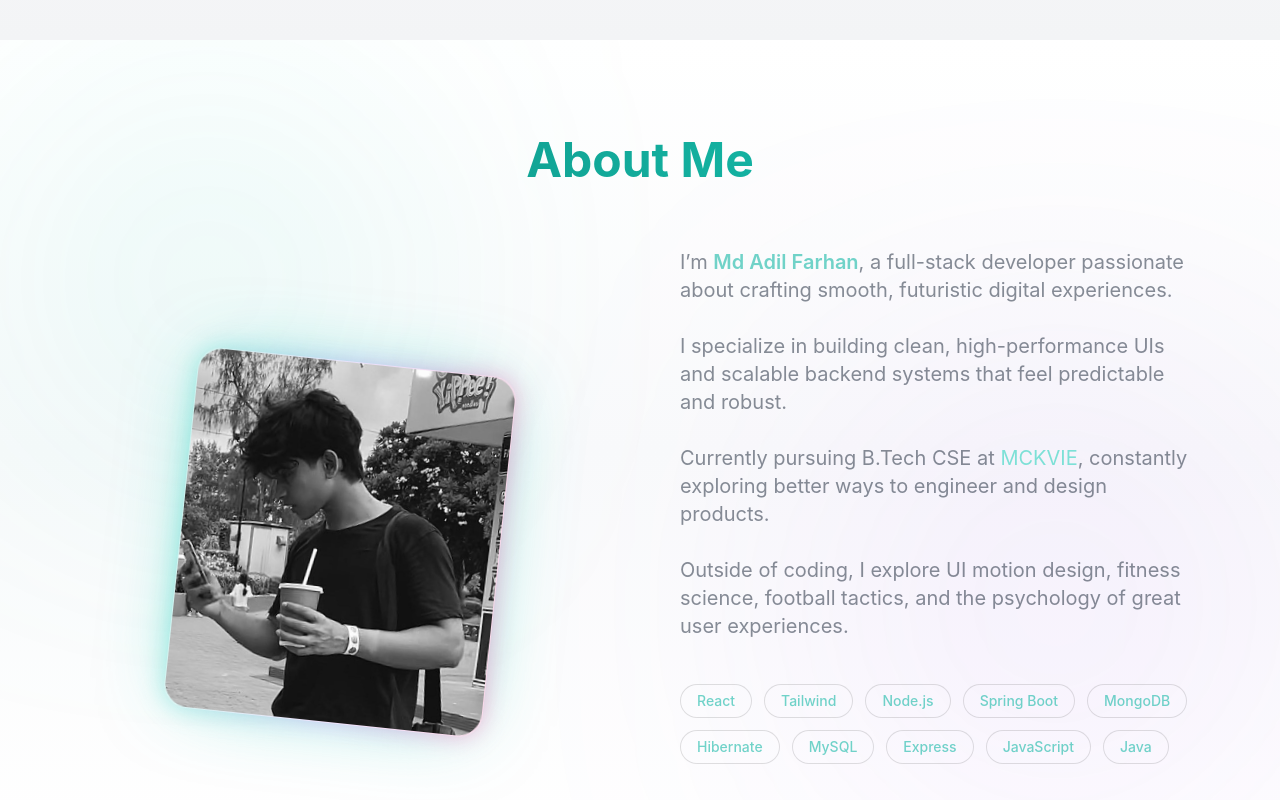
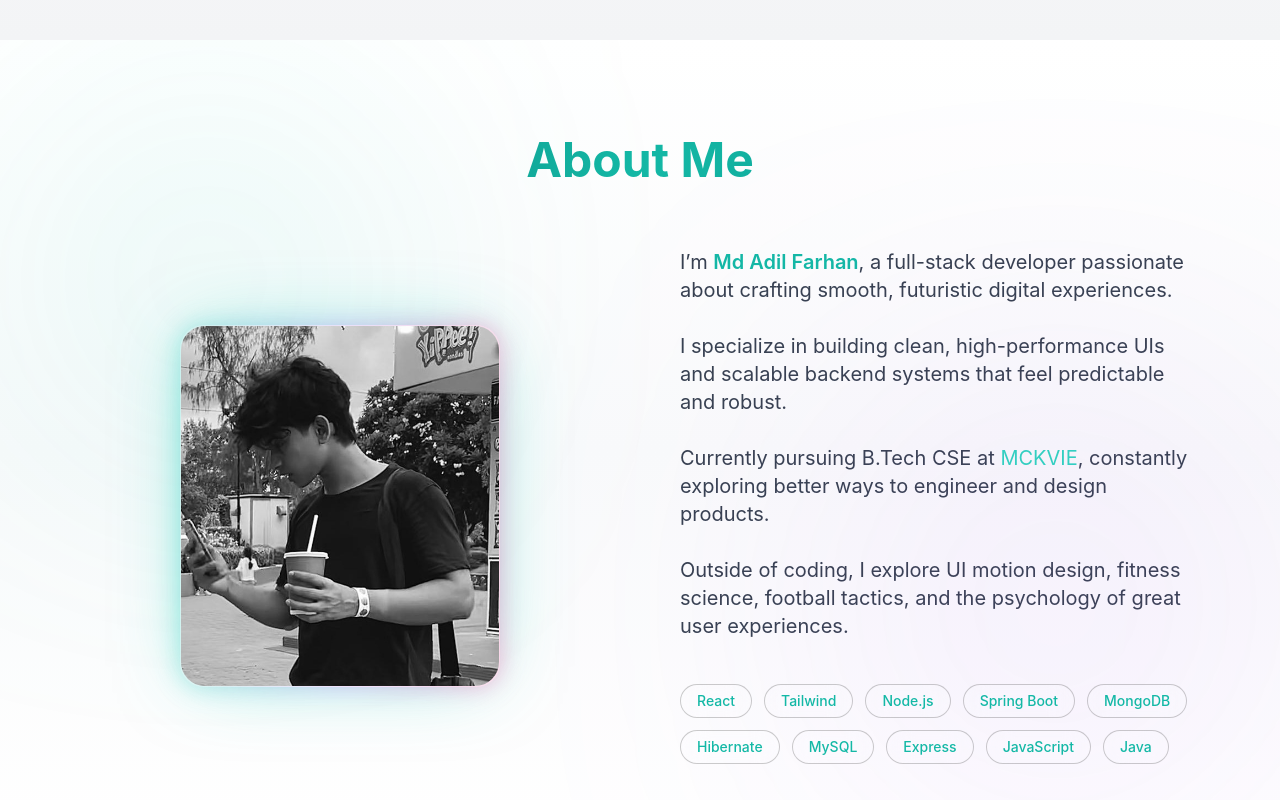
Before and after one commit to farhanadil1/portfolio, a React (Vite) app: page / in a window 1280 px wide. Shown: the part 760-1560 px from the top of the page. Built offline with nearby package versions, Linux system fonts and the light colour scheme.

Commit message:
refactor AboutSection for improved animation performance, update HeroSection padding, adjust Navbar width, and enhance ProjectCard and ProjectSlide styles

```diff
--- a/src/components/AboutSection.jsx
+++ b/src/components/AboutSection.jsx
@@ -1,23 +1,18 @@
-import { motion, useScroll, useTransform } from "framer-motion";
+import { motion, useReducedMotion } from "framer-motion";
 import devImage from "/pp.jpeg";
 
 const fadeUp = {
-  hidden: { opacity: 0, y: 30 },
-  show: { opacity: 1, y: 0, transition: { duration: 0.7, ease: "easeOut" } }
+  hidden: { opacity: 0, y: 24 },
+  show: { opacity: 1, y: 0, transition: { duration: 0.5, ease: "easeOut" } }
 };
 
 const stagger = {
   hidden: {},
-  show: { transition: { staggerChildren: 0.15, delayChildren: 0.2 } }
+  show: { transition: { staggerChildren: 0.1 } }
 };
 
 const AboutSection = () => {
-  const { scrollYProgress } = useScroll();
-
-  const floatY = useTransform(scrollYProgress, [0, 1], ["0%", "10%"]);
-  const floatRotate = useTransform(scrollYProgress, [0, 1], ["0deg", "6deg"]);
-  const textBlur = useTransform(scrollYProgress, [0, 0.25], ["6px", "0px"]);
-  const textOpacity = useTransform(scrollYProgress, [0, 0.2], [0.6, 1]);
+  const shouldReduceMotion = useReducedMotion();
 
   return (
     <section
@@ -29,11 +24,9 @@ const AboutSection = () => {
         overflow-hidden
       "
     >
-      {/* GRID BACKGROUND */}
+      {/* GRID BACKGROUND (STATIC) */}
       <div className="absolute inset-0 -z-10 opacity-[0.05]">
-        <motion.div
-          animate={{ y: [0, -60, 0] }}
-          transition={{ duration: 16, repeat: Infinity, ease: "linear" }}
+        <div
           className="
             w-full h-full
             bg-[linear-gradient(90deg,transparent_96%,rgba(0,0,0,0.4)_96%),linear-gradient(transparent_96%,rgba(0,0,0,0.4)_96%)]
@@ -43,7 +36,7 @@ const AboutSection = () => {
         />
       </div>
 
-      {/* AMBIENT BLOBS */}
+      {/* AMBIENT BLOBS (STATIC) */}
       <div className="absolute top-24 left-16 w-72 h-72 bg-teal-400/20 blur-[140px] rounded-full" />
       <div className="absolute bottom-24 right-16 w-80 h-80 bg-purple-500/20 blur-[160px] rounded-full" />
 
@@ -52,11 +45,12 @@ const AboutSection = () => {
         className="
           text-4xl md:text-5xl font-bold text-center mb-16
           bg-gradient-to-r from-teal-700 via-teal-500 to-teal-600
-          bg-[length:200%_200%]
           bg-clip-text text-transparent
         "
-        animate={{ backgroundPosition: ["0% 50%", "100% 50%", "0% 50%"] }}
-        transition={{ duration: 6, repeat: Infinity, ease: "linear" }}
+        variants={!shouldReduceMotion ? fadeUp : {}}
+        initial="hidden"
+        whileInView="show"
+        viewport={{ once: true }}
       >
         About Me
       </motion.h2>
@@ -64,11 +58,8 @@ const AboutSection = () => {
       {/* CONTENT */}
       <div className="max-w-6xl mx-auto grid md:grid-cols-2 gap-20 items-center">
 
-        {/* AVATAR CARD */}
-        <motion.div
-          style={{ y: floatY, rotate: floatRotate }}
-          whileHover={{ scale: 1.05 }}
-          transition={{ type: "spring", stiffness: 180 }}
+        {/* AVATAR CARD (STATIC) */}
+        <div
           className="
             relative mx-auto
             w-64 md:w-80
@@ -79,7 +70,6 @@ const AboutSection = () => {
             shadow-[0_0_80px_-20px_rgba(45,212,191,0.6)]
           "
         >
-          {/* Neon border */}
           <div className="absolute -inset-[1px] rounded-3xl bg-gradient-to-r from-teal-400/40 via-purple-500/30 to-pink-500/40 blur-md -z-10" />
 
           <img
@@ -88,27 +78,23 @@ const AboutSection = () => {
             className="rounded-3xl w-full h-auto"
             draggable={false}
           />
-        </motion.div>
+        </div>
 
         {/* TEXT */}
         <motion.div
-          style={{ filter: textBlur, opacity: textOpacity }}
           className="
             text-gray-700 dark:text-gray-300
             text-lg md:text-xl
             leading-relaxed space-y-7
           "
-          variants={stagger}
+          variants={!shouldReduceMotion ? stagger : {}}
           initial="hidden"
           whileInView="show"
           viewport={{ once: true }}
         >
           <motion.p variants={fadeUp}>
-            I’m{" "}
-            <span className="text-teal-500 font-semibold">
-              Md Adil Farhan
-            </span>
-            , a full-stack developer passionate about crafting smooth,
+            I’m <span className="text-teal-500 font-semibold">Md Adil Farhan</span>,
+            a full-stack developer passionate about crafting smooth,
             futuristic digital experiences.
           </motion.p>
 
@@ -128,22 +114,10 @@ const AboutSection = () => {
             football tactics, and the psychology of great user experiences.
           </motion.p>
 
-          {/* TECH STACK */}
-          <motion.div
-            variants={fadeUp}
-            className="flex flex-wrap gap-3 pt-4"
-          >
+          <motion.div variants={fadeUp} className="flex flex-wrap gap-3 pt-4">
             {[
-              "React",
-              "Tailwind",
-              "Node.js",
-              "Spring Boot",
-              "MongoDB",
-              "Hibernate",
-              "MySQL",
-              "Express",
-              "JavaScript",
-              "Java"
+              "React","Tailwind","Node.js","Spring Boot","MongoDB",
+              "Hibernate","MySQL","Express","JavaScript","Java"
             ].map((tech) => (
               <span
                 key={tech}
--- a/src/components/HeroSection.jsx
+++ b/src/components/HeroSection.jsx
@@ -12,7 +12,7 @@ export default function HeroSection() {
       id="home"
       className="
         relative min-h-screen flex flex-col md:flex-row items-center justify-center
-        px-6 md:px-20 pt-28 md:pt-16 md:py-0 py-10 gap-12
+        px-6 md:px-20 pt-20 md:pt-16 md:py-0 py-10 gap-12
         bg-gradient-to-b from-white to-gray-100
         dark:from-gray-900 dark:to-black
         transition-all duration-500
--- a/src/components/Navbar.jsx
+++ b/src/components/Navbar.jsx
@@ -156,7 +156,7 @@ export default function Navbar({ darkMode, setDarkMode }) {
               className="
                 fixed top-0 right-0 z-[60]
                 h-full
-                w-[50%] md:w-[40%] lg:w-[30%]
+                w-[60%] md:w-[40%] lg:w-[30%]
                 bg-teal-600 dark:bg-teal-700 backdrop-blur-xl
                 flex flex-col justify-center
                 px-10
--- a/src/components/ProjectCard.jsx
+++ b/src/components/ProjectCard.jsx
@@ -6,7 +6,7 @@ const ProjectCard = ({ project }) => {
       id="projects"
       className="
         min-w-full h-full flex items-center
-        px-8 md:px-16
+        px-8 md:px-16 pb-4 md:pb-0
         bg-gradient-to-b
         from-white via-gray-50 to-white
         dark:from-gray-950 dark:via-black dark:to-gray-950
--- a/src/components/ProjectSlide.jsx
+++ b/src/components/ProjectSlide.jsx
@@ -25,7 +25,8 @@ const ProjectSlide = ({ project }) => {
 
   return (
 
-    <section id="projects" ref={ref} className="h-[200vh] relative">
+    <section id="projects" ref={ref} className="h-[200vh] relative bg-gradient-to-b from-white via-gray-50 to-white
+        dark:from-gray-950 dark:via-black dark:to-gray-950">
       {/* PINNED AREA: Sticks to the top of the viewport */}
       <div className="sticky top-0 h-screen overflow-hidden">
         <motion.div
```
